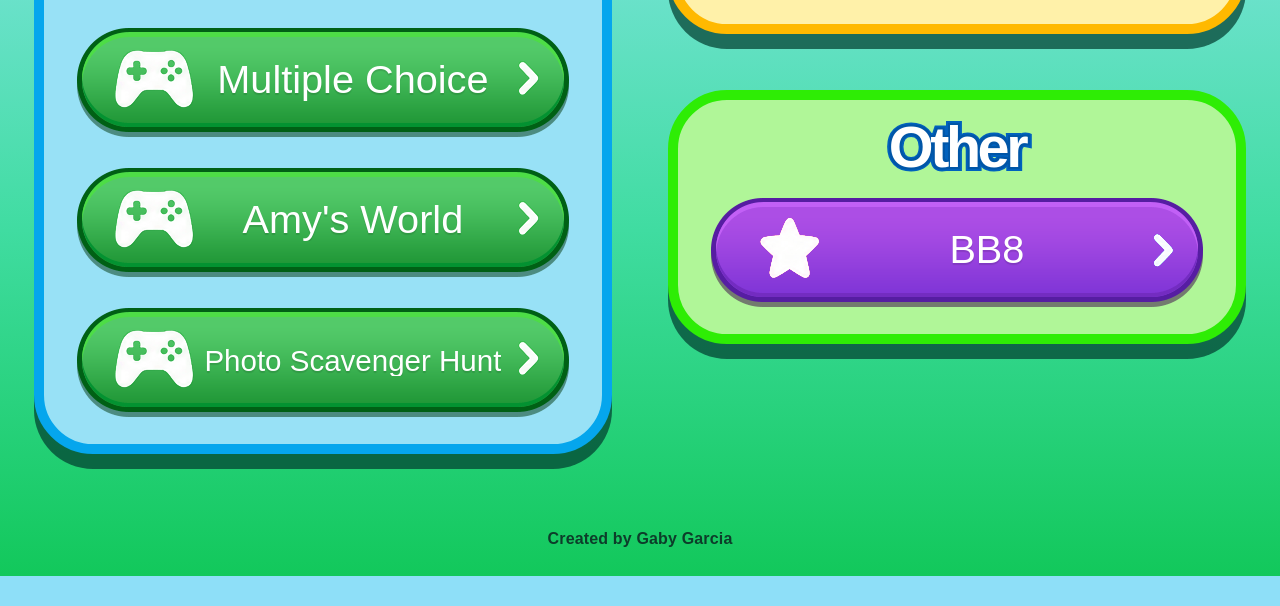
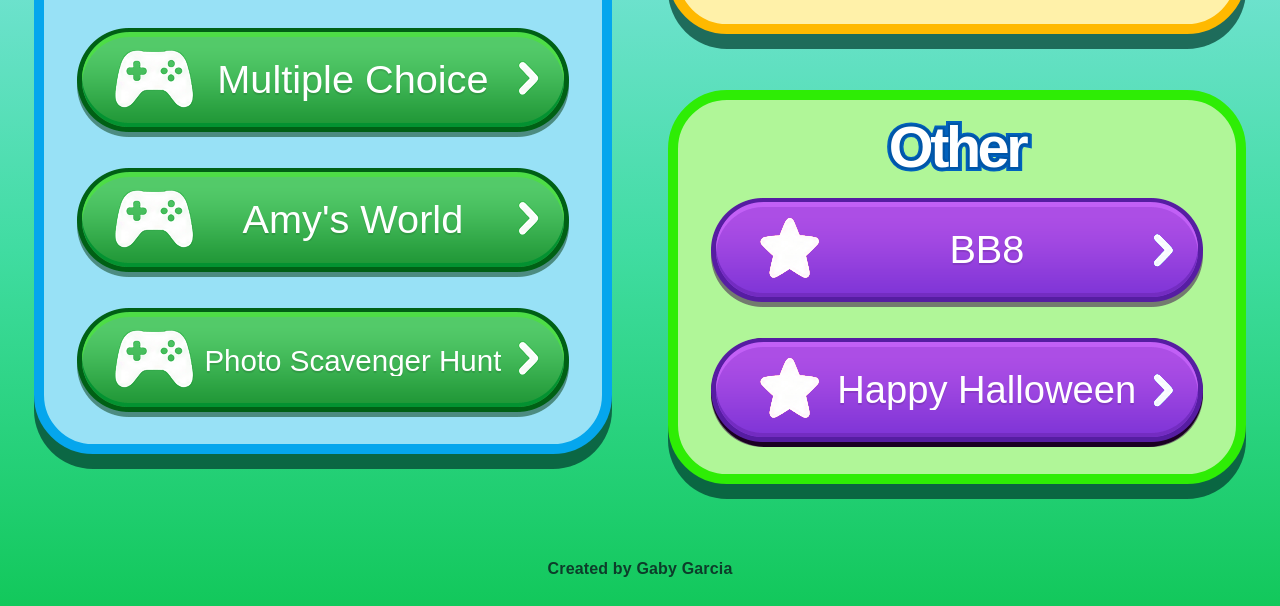
Before and after one commit to gabygarcia86/GarciaKidsPlayground, a plain HTML site: page index.html in a window 1280 px wide. Shown: the part 706-1312 px from the top of the page. Before the commit the page ends 1282 px from the top, so only its background shows below. Drawn offline with Linux system fonts and the light colour scheme.

Commit message:
added halloween creepy button

```diff
--- a/index.html
+++ b/index.html
@@ -15,7 +15,8 @@ _____/\\\\\\\\\\\\______________________________________________________________
     <meta charset="utf-8">
     <meta name="viewport" content="width=device-width, initial-scale=1">
     <meta name="theme-color" content="#8fdef7">
-  <meta name="description" content="Garcia Kids Playground — games and movies for the kids.">
+    <meta name="description"
+      content="Garcia Kids Playground — games and movies for the kids.">
     <link rel="icon" href="icon/favicon.ico" type="image/x-icon">
     <link rel="icon" type="image/png" sizes="16x16" href="icon/icon-16.png">
     <link rel="icon" type="image/png" sizes="32x32" href="icon/icon-32.png">
@@ -30,7 +31,8 @@ _____/\\\\\\\\\\\\______________________________________________________________
     <main class="playground">
       <header class="masthead">
         <h1 class="sr-only">Garcia Kids Playground</h1>
-      <img class="title-art" src="assets/Title_GarciaKidsPlayground.png" alt="" width="882" height="271">
+        <img class="title-art" src="assets/Title_GarciaKidsPlayground.png" alt
+          width="882" height="271">
       </header>
 
       <div class="panels">
@@ -55,6 +57,7 @@ _____/\\\\\\\\\\\\______________________________________________________________
 
     <footer class="site-footer"></footer>
 
-  <div class="notice" id="notice" role="status" aria-live="polite" hidden></div>
+    <div class="notice" id="notice" role="status" aria-live="polite"
+      hidden></div>
   </body>
 </html>
--- a/script.js
+++ b/script.js
@@ -1,57 +1,82 @@
 // Change each label and add its URL when a game or movie is ready.
 // A blank URL keeps the button on this page and shows a friendly message.
-const isMobileDevice = navigator.maxTouchPoints > 0
-  && window.matchMedia('(pointer: coarse)').matches;
+const isMobileDevice =
+  navigator.maxTouchPoints > 0 &&
+  window.matchMedia("(pointer: coarse)").matches;
 
 const items = {
   games: [
-    { label: 'Math Blaster', url: 'games/math_blaster/index.html' },
-    { label: 'Reading Knight', url: 'games/reading_knight/index.html' },
-    { label: 'Multiple Choice', url: 'multiple_choice.html' },
+    { label: "Math Blaster", url: "games/math_blaster/index.html" },
+    { label: "Reading Knight", url: "games/reading_knight/index.html" },
+    { label: "Multiple Choice", url: "multiple_choice.html" },
     {
       label: "Amy's World",
       url: isMobileDevice
-        ? 'games/amys_world/mobile/index.html'
-        : 'games/amys_world/desktop/index.html',
+        ? "games/amys_world/mobile/index.html"
+        : "games/amys_world/desktop/index.html",
     },
-    { label: 'Photo Scavenger Hunt', url: 'games/photo_scavenger_hunt/Parks_and_Playgrounds_Photo_Scavenger_Hunt.html' },
+    {
+      label: "Photo Scavenger Hunt",
+      url: "games/photo_scavenger_hunt/Parks_and_Playgrounds_Photo_Scavenger_Hunt.html",
+    },
   ],
   movies: [
-    { label: 'Star Wars : Episode I', url: 'movies/star-wars-kids-movie-episode-1.html' },
-    { label: 'Star Wars : Episode II', url: '' },
+    {
+      label: "Star Wars : Episode I",
+      url: "movies/star-wars-kids-movie-episode-1.html",
+    },
+    { label: "Star Wars : Episode II", url: "" },
   ],
   multiple_choice_games: [
-    { label: '1st Grade Math', url: 'games/multiple_choice/first_grade_math_game.html' },
-    { label: '1st Grade Reading', url: 'games/multiple_choice/first_grade_reading_game.html' },
-    { label: '3rd Grade Math', url: 'games/multiple_choice/third_grade_math_game.html' },
-    { label: '3rd Grade Reading', url: 'games/multiple_choice/third_grade_reading_game.html' },
-    { label: 'Home', url: 'index.html', image: 'assets/Button_Home.png' },
+    {
+      label: "1st Grade Math",
+      url: "games/multiple_choice/first_grade_math_game.html",
+    },
+    {
+      label: "1st Grade Reading",
+      url: "games/multiple_choice/first_grade_reading_game.html",
+    },
+    {
+      label: "3rd Grade Math",
+      url: "games/multiple_choice/third_grade_math_game.html",
+    },
+    {
+      label: "3rd Grade Reading",
+      url: "games/multiple_choice/third_grade_reading_game.html",
+    },
+    { label: "Home", url: "index.html", image: "assets/Button_Home.png" },
   ],
   other: [
-    { label: 'BB8', url: 'other/bb8/index.html' },
+    { label: "BB8", url: "other/bb8/index.html" },
+    { label: "Happy Halloween", url: "", creepy: true },
   ],
 };
 
-const FOOTER_MESSAGE = 'Created by Gaby Garcia';
+// Footer message
 
-const footer = document.querySelector('.site-footer');
+const FOOTER_MESSAGE = "Created by Gaby Garcia";
+
+const footer = document.querySelector(".site-footer");
 if (footer) {
-  const footerText = document.createElement('p');
+  const footerText = document.createElement("p");
   footerText.textContent = FOOTER_MESSAGE;
   footer.append(footerText);
 }
 
-const notice = document.getElementById('notice');
+// Coming soon notice and label resizing
+
+const notice = document.getElementById("notice");
 let noticeTimer;
-const labelMeasure = document.createElement('canvas').getContext('2d');
+const labelMeasure = document.createElement("canvas").getContext("2d");
 const labelResizer = new ResizeObserver((entries) => {
   for (const { target } of entries) {
-    const label = target.querySelector('span');
+    const label = target.querySelector(".play-button__label");
     const styles = getComputedStyle(target);
     labelMeasure.font = styles.font;
     const textWidth = labelMeasure.measureText(label.textContent).width;
     const scale = Math.min(1, label.clientWidth / textWidth);
-    label.style.fontSize = scale < 1 ? `${parseFloat(styles.fontSize) * scale}px` : '';
+    label.style.fontSize =
+      scale < 1 ? `${parseFloat(styles.fontSize) * scale}px` : "";
   }
 });
 
@@ -59,31 +84,83 @@ function showNotice(label) {
   notice.textContent = `${label} is coming soon!`;
   notice.hidden = false;
   clearTimeout(noticeTimer);
-  noticeTimer = setTimeout(() => { notice.hidden = true; }, 3000);
+  noticeTimer = setTimeout(() => {
+    notice.hidden = true;
+  }, 3000);
 }
+
+// Create buttons for each item
 
 for (const [category, entries] of Object.entries(items)) {
   const list = document.getElementById(`${category}-list`);
   if (!list) continue;
   for (const entry of entries) {
-    const element = document.createElement(entry.url ? 'a' : 'button');
-    element.className = 'play-button';
+    const element = document.createElement(entry.url ? "a" : "button");
+    element.className = "play-button";
     if (entry.url) {
       element.href = entry.url;
     } else {
-      element.type = 'button';
-      element.addEventListener('click', () => showNotice(entry.label));
+      element.type = "button";
+      element.addEventListener("click", () => showNotice(entry.label));
     }
-    const image = document.createElement('img');
-    const buttonArt = category === 'movies' ? 'Movies' : category === 'other' ? 'Other' : 'Games';
+    const image = document.createElement("img");
+    const buttonArt =
+      category === "movies"
+        ? "Movies"
+        : category === "other"
+          ? "Other"
+          : "Games";
     image.src = entry.image || `assets/Button_${buttonArt}.png`;
-    image.alt = '';
+    image.alt = "";
     image.width = 492;
     image.height = 109;
-    const label = document.createElement('span');
+    const label = document.createElement("span");
+    label.className = "play-button__label";
     label.textContent = entry.label;
-    element.append(image, label);
+    if (entry.creepy) {
+      element.classList.add("creepy-btn");
+      const eyes = document.createElement("span");
+      eyes.className = "creepy-btn__eyes";
+      eyes.setAttribute("aria-hidden", "true");
+      for (let i = 0; i < 2; i += 1) {
+        const eye = document.createElement("span");
+        eye.className = "creepy-btn__eye";
+        const pupil = document.createElement("span");
+        pupil.className = "creepy-btn__pupil";
+        eye.append(pupil);
+        eyes.append(eye);
+      }
+      const cover = document.createElement("span");
+      cover.className = "creepy-btn__cover";
+      cover.append(image, label);
+      element.append(eyes, cover);
+    } else {
+      element.append(image, label);
+    }
     list.append(element);
     labelResizer.observe(element);
   }
 }
+
+// Creepy button eye movement
+
+for (const button of document.querySelectorAll(".creepy-btn")) {
+  const eyes = button.querySelector(".creepy-btn__eyes");
+  const pupils = button.querySelectorAll(".creepy-btn__pupil");
+  button.addEventListener("pointermove", (event) => {
+    const rect = eyes.getBoundingClientRect();
+    const dx = event.clientX - (rect.left + rect.width / 2);
+    const dy = event.clientY - (rect.top + rect.height / 2);
+    const distance = Math.hypot(dx, dy) || 1;
+    const x = (dx / distance) * 25;
+    const y = (dy / distance) * 25;
+    for (const pupil of pupils) {
+      pupil.style.transform = `translate(${x - 50}%, ${y - 50}%)`;
+    }
+  });
+  button.addEventListener("pointerleave", () => {
+    for (const pupil of pupils) {
+      pupil.style.transform = "";
+    }
+  });
+}
--- a/styles.css
+++ b/styles.css
@@ -134,7 +134,7 @@ body {
   pointer-events: none;
 }
 
-.play-button span {
+.play-button__label {
   position: relative;
   z-index: 1;
   width: 95%;
@@ -269,3 +269,100 @@ body {
     transition: none;
   }
 }
+
+/* Creepy Button */
+
+.creepy-btn {
+  background: #000;
+  overflow: visible;
+}
+
+.creepy-btn__cover {
+  position: absolute;
+  z-index: 3;
+  inset: 0;
+  display: grid;
+  place-items: center;
+  padding: 0 14% 1% 22%;
+  transform-origin: 1.25em 50%;
+  transition: transform .3s cubic-bezier(.65, 0, .35, 1);
+}
+
+.creepy-btn__cover img {
+  z-index: 0;
+}
+
+.creepy-btn__cover .play-button__label {
+  transform: translateX(10px);
+}
+
+.creepy-btn__eyes {
+  position: absolute;
+  z-index: 2;
+  right: 13%;
+  bottom: 37%;
+  display: flex;
+  align-items: center;
+  gap: .18em;
+  height: .42em;
+}
+
+.creepy-btn__eye {
+  position: relative;
+  width: .42em;
+  height: .42em;
+  overflow: hidden;
+  border-radius: 50%;
+  background: #fff;
+  animation: eye-blink 3s infinite;
+}
+
+.creepy-btn__pupil {
+  position: absolute;
+  top: 50%;
+  left: 50%;
+  width: .22em;
+  aspect-ratio: 1;
+  border-radius: 50%;
+  background: #000;
+  transform: translate(-50%, -50%);
+  transition: transform .05s;
+}
+
+.creepy-btn:hover .creepy-btn__cover,
+.creepy-btn:focus-visible .creepy-btn__cover {
+  transform: rotate(-14deg);
+  transition-timing-function: cubic-bezier(.65, 0, .35, 1.65);
+}
+
+.creepy-btn:active .creepy-btn__cover {
+  transform: rotate(0);
+  transition-timing-function: cubic-bezier(.65, 0, .35, 1);
+}
+
+@keyframes eye-blink {
+  0%, 92%, 100% {
+    height: .42em;
+  }
+
+  96% {
+    height: 0;
+  }
+}
+
+@media (prefers-reduced-motion: reduce) {
+
+  .creepy-btn__cover,
+  .creepy-btn__pupil {
+    transition: none;
+  }
+
+  .creepy-btn__eye {
+    animation: none;
+  }
+}
+
+.creepy-btn:focus-visible {
+  outline-color: #17346f;
+  outline-offset: 5px;
+}
```
Lines whose indentation alone changed are shown as unchanged.
